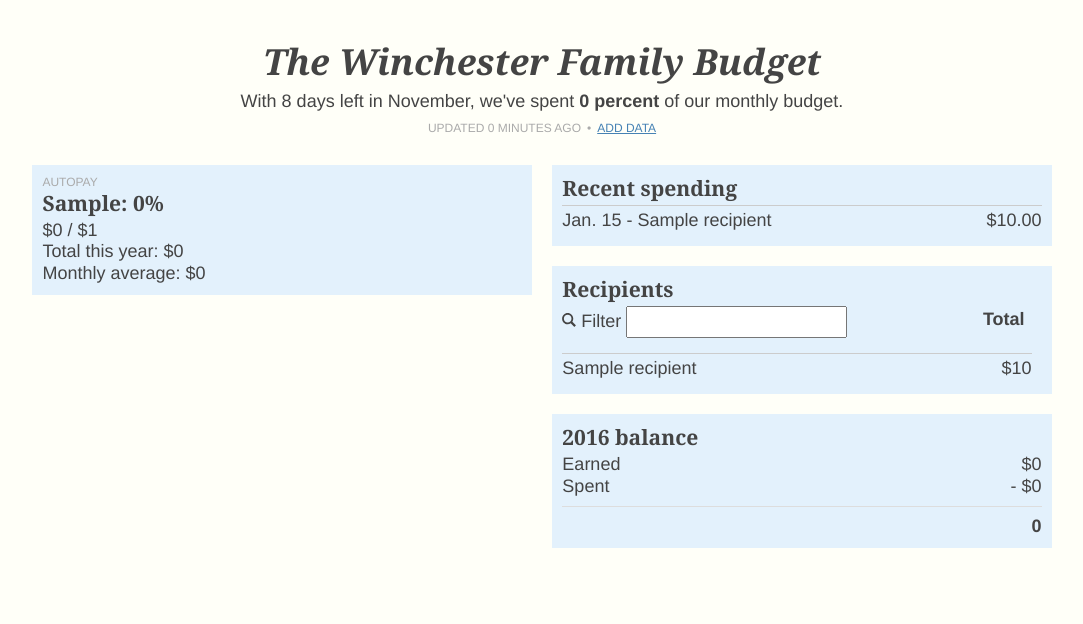
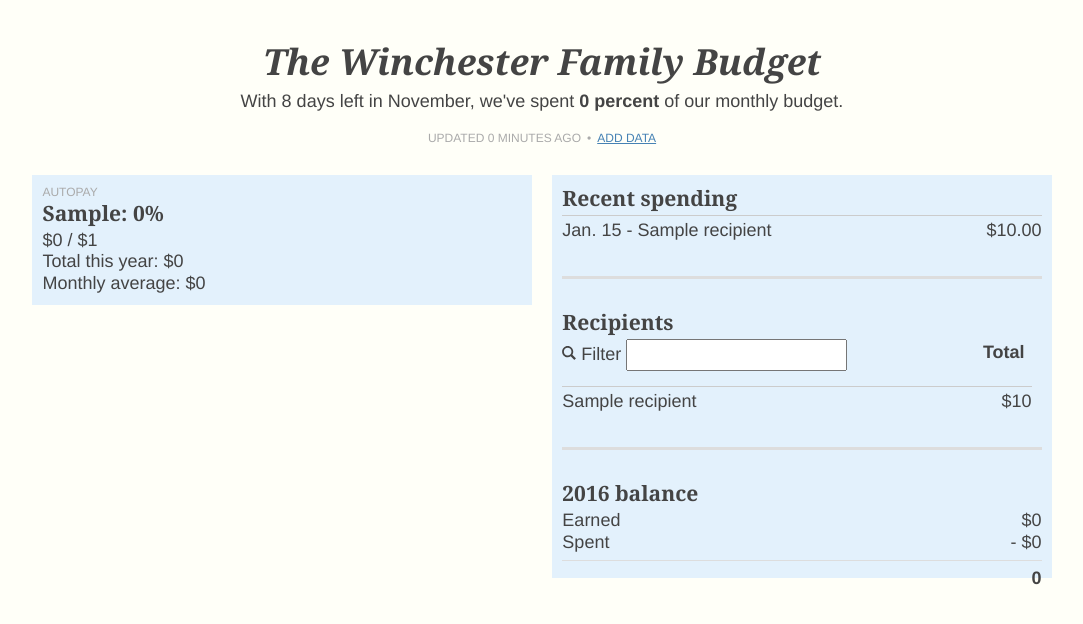
Before and after one commit to cjwinchester/budget, a Django app: page /budget/ in a window 1280 px wide. Shown: the top 624 px of the page, without its empty margins (98-1181 px from the left). Run offline with Django 3.2, Linux system fonts and the light colour scheme; tables that the repository leaves empty hold one stand-in row (values such as "Sample post").

Commit message:
style cleanup

```diff
--- a/yo/budget/static/budget/css/style.css
+++ b/yo/budget/static/budget/css/style.css
@@ -1,12 +1,15 @@
-*,:after,:before{box-sizing:border-box}body{margin:40px auto;max-width:1080px;background-color: #fffff8;color:#444;padding:0 20px;font: 18px/1.2 Georgia,"Times New Roman",Times,serif}h1,h2,h3,h4,h5{line-height:1.2}hr{border:0}hr{border-bottom:1px solid #ddd}input,table{font-size:16px}input,td,th{padding:5px;vertical-align:center}
-
-
-.row{display:block;width:auto;min-height:1px}.row:after, .clearfix{content:"";display:table;clear:both}.row .c{float:left}table,.g2,.g3,.g3-2,.m2,.m3,.m3-2{width:100%}@media (min-width: 954px){.g2{width:48%; margin-right: 1%; margin-left: 1%;}.m2{margin-left:50%}.g3{width:33.33%}.g3-2{width:66.66%}.m3{margin-left:33.33%}.m3-2{margin-left:66.66%}}
+*,:after,:before{box-sizing:border-box}body{margin:40px auto;max-width:1080px;background-color: #fffff8;color:#444;padding:0 20px;font: 18px/1.2 Georgia,"Times New Roman",Times,serif}h1,h2,h3,h4,h5{line-height:1.2}hr{border:0}hr{border-bottom:3px solid #ddd; margin-top: 30px; margin-bottom: 30px;}input,table{font-size:16px}input,td,th{padding:5px;vertical-align:center}.row{display:block;width:auto;min-height:1px}.row:after, .clearfix{content:"";display:table;clear:both}.row .c{float:left}table,.g2,.g3,.g3-2,.m2,.m3,.m3-2{width:100%}@media (min-width: 954px){.g2{width:48%; margin-right: 1%; margin-left: 1%;}.m2{margin-left:50%}.g3{width:33.33%}.g3-2{width:66.66%}.m3{margin-left:33.33%}.m3-2{margin-left:66.66%}}
 
 
 h1 {
   font-style: italic;
   margin: 0;
+}
+
+hr.total {
+  border-bottom: 1px solid #ddd;
+  margin-top: 7px;
+  margin-bottom: 7px;
 }
 
 div.header {
@@ -24,10 +27,6 @@ div.header p {
 
 p, label {
   font-family: 'Helvetica Neue', Verdana, Arial, sans-serif;
-}
-
-.muted {
-  color: #aaa;
 }
 
 .note {
@@ -74,7 +73,7 @@ div.box p {
   margin: 0;
 }
 
-div.box.recipients p, div.box.recent p {
+div.list-row p {
   margin: 4px auto;
 }
 
@@ -95,7 +94,7 @@ a:hover {
   user-select: none;
 }
 
-div.filter-item, div.recent-item {
+div.list-row {
   border-top: 1px solid #ccc;
 }
 
--- a/yo/budget/templates/budget/main.html
+++ b/yo/budget/templates/budget/main.html
@@ -13,7 +13,7 @@
     <body>
       <div class="header">
         <h1>The Winchester Family Budget</h1>
-        <p style="margin-bottom: 4px;">With {{ days_left_this_month }} days left in {{ name_of_this_month }}, we've spent <strong>{{ spent_this_month|get_pct:budget_total|floatformat:"0" }} percent</strong> of our monthly budget.</p>
+        <p>With {{ days_left_this_month }} days left in {{ name_of_this_month }}, we've spent <strong>{{ spent_this_month|get_pct:budget_total|floatformat:"0" }} percent</strong> of our monthly budget.</p>
         <p class="note">
           {% if last_updated %}Updated {{ last_updated|timesince }} ago&ensp;&bull;&ensp;{% endif %}<a href="/admin/budget/" target="_blank" title="Add data">Add data</a>
         </p>
@@ -26,10 +26,10 @@
           {% endfor %}
         </div>
         <div class="c g2">
-          <div class="box recent">
+          <div class="box">
             <h3>Recent spending</h3>
             {% for spending in recent_spending %}
-              <div class="recent-item">
+              <div class="list-row">
                 <p>
                 {{ spending.spending_date|date:"N j" }} - {{ spending.recipient }}
                 <span class="pull-right">
@@ -39,9 +39,8 @@
               </div>
               <div class="clearfix"></div>
             {% endfor %}
-          </div>
 
-          <div class="box recipients">
+            <hr>
             <h3>Recipients</h3>
             <label for="filter">
               {% include "budget/svgs/magnifying-glass.html" %} Filter
@@ -54,7 +53,7 @@
             <div class="filter-items">
             {% for recipient in recipients_with_totals %}
               {% if recipient.total_sum %}
-              <div class="filter-item" data-filter="{{ recipient.name|upper }}">
+              <div class="filter-item list-row" data-filter="{{ recipient.name|upper }}">
                 <p>{{ recipient.name }}
                   <span class="pull-right">${{ recipient.total_sum|floatformat:0|intcomma }}</span>
                 </p>
@@ -63,9 +62,7 @@
               {% endif %}
             {% endfor %}
             </div>
-          </div>
-
-          <div class="box balance">
+            <hr>
             <h3>{{ this_year }} balance</h3>
             <p>
               Earned
@@ -75,9 +72,8 @@
               Spent
               <span class="pull-right">- ${{ spent_this_year|apnumber|intcomma }}</span>
             </p>
-            <hr>
+            <hr class="total">
             <p class="pull-right"><strong>{{ balance_this_year }}</strong></p>
-            <div class="clearfix"></div>
 
             {% if savings_this_year %}<p class="note" style="margin-top: 15px;">Includes ${{ savings_this_year|apnumber|intcomma }} transferred to savings</p>{% endif %}
           </div>
```
